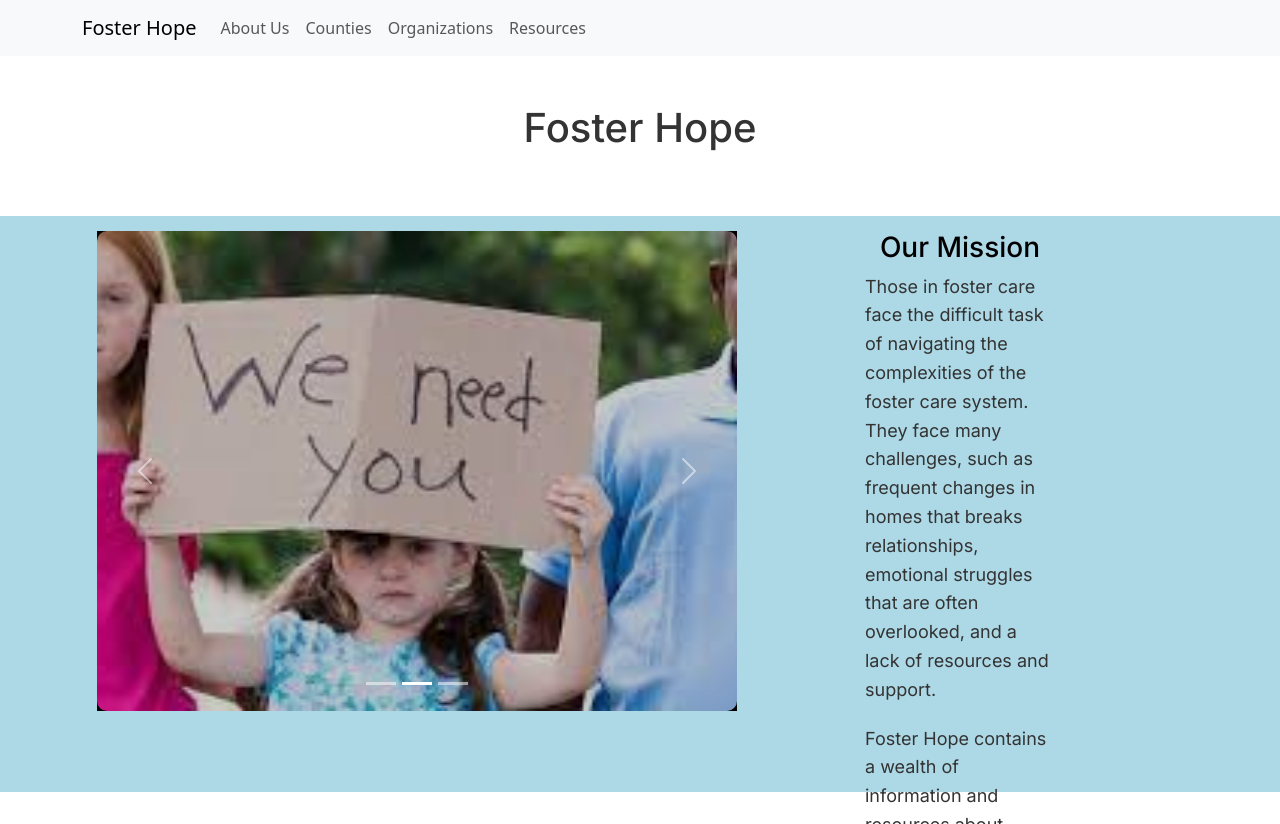
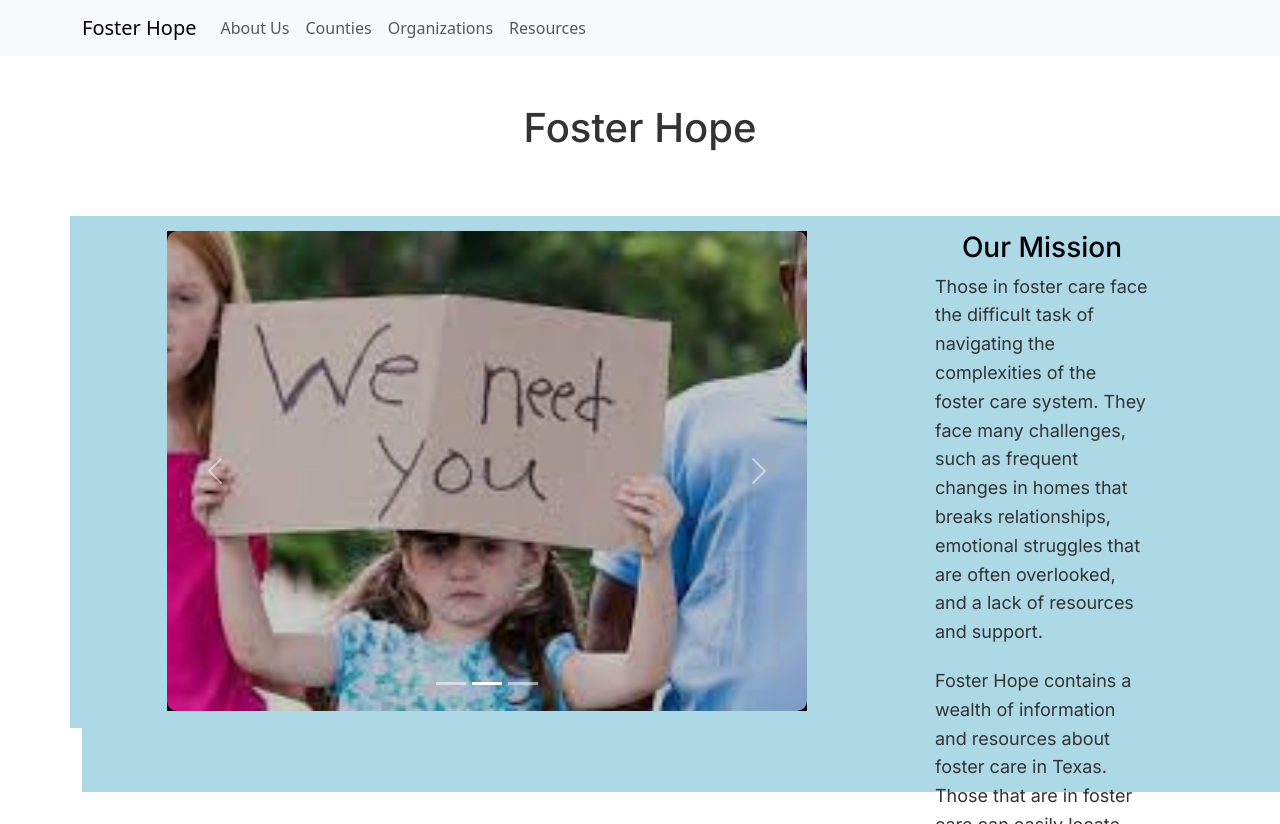
Before and after one commit to MaadhavK/foster-hope-2024, a Next.js app in the folder front-end/: page / in a window 1280 px wide. Built offline with nearby package versions, Linux system fonts and the light colour scheme.

Commit message:
Tried to change text color in about

```diff
--- a/front-end/src/app/about/page.jsx
+++ b/front-end/src/app/about/page.jsx
@@ -65,7 +65,7 @@ export default function About() {
         <>
             <main className= {styles.main}>
               <Container>
-                <div style={{padding:"1rem"}}>
+                <div style={{padding:"1rem", color:"black"}}>
                   <h1>About Foster Hope</h1>
                   <br></br>
                   <p> This website aims to inform users about foster children in Texas by providing important statistics as well as organizations and resources that are in place
@@ -97,7 +97,7 @@ export default function About() {
                 </Row>
 
             </Container>
-            <Container style={{justifyContent:"space-around"}}>
+            <Container style={{justifyContent:"space-around", color: "black"}}>
               <h1 className="center">Tools Used</h1>
               <div className="image-grid">
               {imageArray.map((image, index) => (
--- a/front-end/src/app/page.js
+++ b/front-end/src/app/page.js
@@ -16,8 +16,9 @@ export default function Home() {
         </h1>
 
         <br></br>
-        <section style={{width:"100vw", height: "45vw", backgroundColor:"lightblue"}} >
-            <Container style={{width:"100vw", height: "40vw", backgroundColor:"lightblue"}}>
+
+            <Container fill style={{width:"100vw", height: "40vw", backgroundColor:"lightblue"}}>
+              <section style={{width:"100vw", height: "45vw", backgroundColor:"lightblue"}} >
               <Container style={{display:"flex", justifyContent:"center", padding: "15px"}}>
                 <Col>
                   <HomeCarousel></HomeCarousel>
@@ -36,8 +37,9 @@ export default function Home() {
                   </p>
                 </Col>
               </Container>
+              </section>
             </Container>
-        </section>
+
 
       </main>
   );
```
